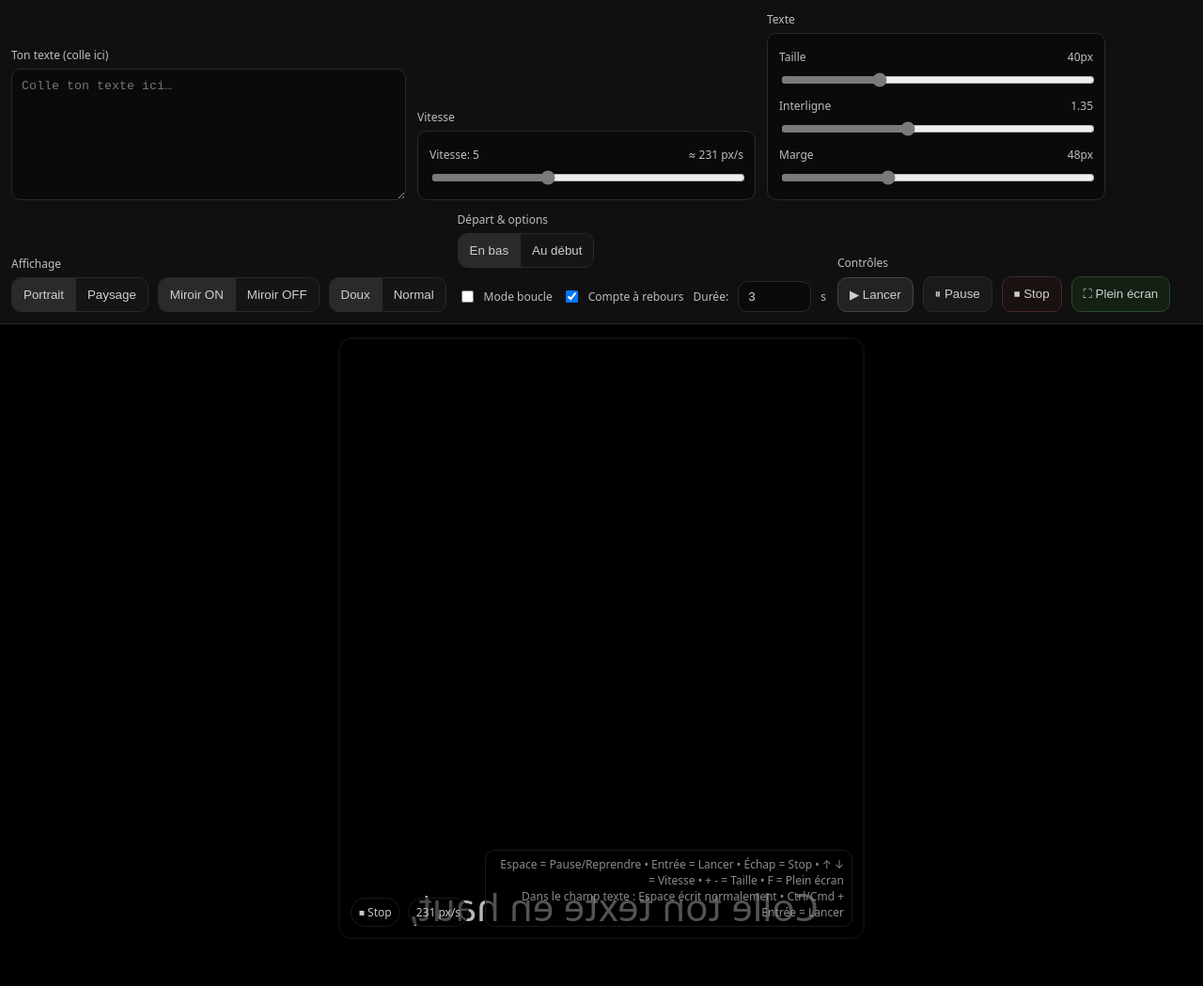
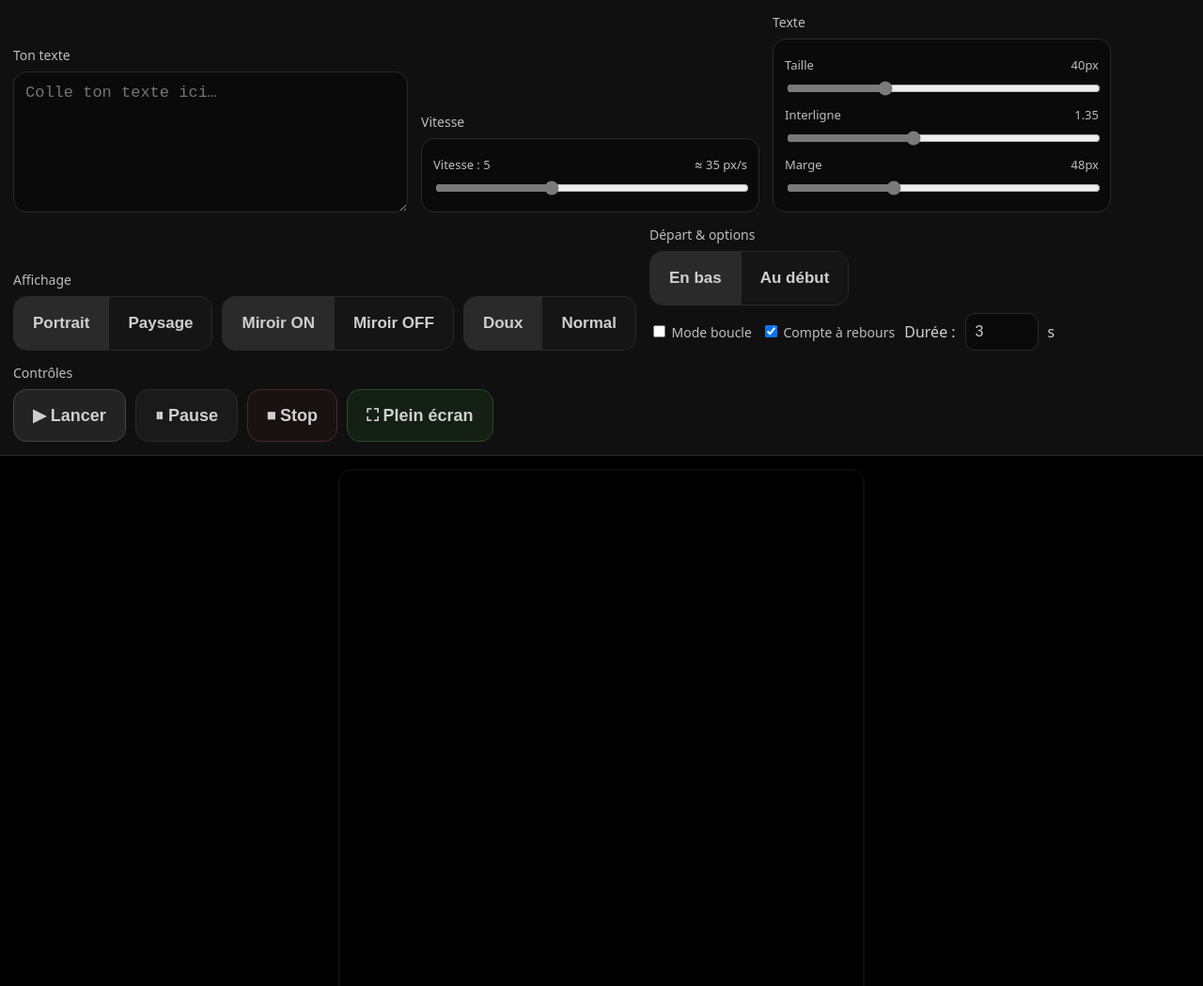
Before and after one commit to bannekafelata/prompteur, a plain HTML site: page index.html in a window 1280 px wide. Shown: the top 1049 px of the page at 94% size. Before the commit the page ends 1013 px from the top, so only its background shows below. Drawn offline with Linux system fonts and the light colour scheme.

Commit message:
Update index.html

```diff
--- a/index.html
+++ b/index.html
@@ -3,25 +3,26 @@
 <head>
   <meta charset="utf-8" />
   <meta name="viewport" content="width=device-width, initial-scale=1, viewport-fit=cover" />
-  <title>Prompteur (pro)</title>
+  <title>Prompteur</title>
 
   <style>
     :root{
       --bg:#000;
       --fg:#cfcfcf;
       --fgSoft:#b8b8b8;
-      --panel:#111;
       --border:#2a2a2a;
       --accent:#7a7a7a;
-      --muted:#a8a8a8;
     }
+
     *{box-sizing:border-box}
+
     body{
       margin:0;
-      font-family: system-ui, -apple-system, Segoe UI, Roboto, Arial, sans-serif;
-      background: var(--bg);
-      color: var(--fg);
+      font-family:system-ui,-apple-system,Segoe UI,Roboto,Arial,sans-serif;
+      background:var(--bg);
+      color:var(--fg);
     }
+
     .app{
       min-height:100vh;
       display:grid;
@@ -29,106 +30,146 @@
     }
 
     .controls{
-      background: rgba(17,17,17,0.96);
+      background:rgba(17,17,17,.96);
       border-bottom:1px solid var(--border);
-      padding:12px;
+      padding:14px;
       display:flex;
-      gap:12px;
+      gap:14px;
       flex-wrap:wrap;
       align-items:flex-end;
     }
+
     .group{
       display:flex;
       flex-direction:column;
-      gap:6px;
-      min-width: 220px;
+      gap:8px;
+      min-width:220px;
     }
-    label{font-size:12px;color:#bdbdbd}
+
+    label{
+      font-size:14px;
+      color:#bdbdbd;
+    }
 
     textarea{
-      width: 420px;
-      max-width: 92vw;
-      height: 140px;
+      width:420px;
+      max-width:92vw;
+      height:150px;
       background:#0a0a0a;
       color:var(--fg);
       border:1px solid var(--border);
-      border-radius:10px;
-      padding:10px;
+      border-radius:14px;
+      padding:12px;
       resize:vertical;
       outline:none;
+      font-size:17px;
     }
-    textarea:focus{ border-color:#444; }
-
-    .row{display:flex;gap:10px;flex-wrap:wrap;align-items:center}
 
     button{
       background:#1a1a1a;
       color:var(--fg);
       border:1px solid var(--border);
-      border-radius:10px;
-      padding:10px 12px;
+      border-radius:14px;
+      padding:16px 20px;
       cursor:pointer;
       user-select:none;
       white-space:nowrap;
-      -webkit-tap-highlight-color: transparent;
-      touch-action: manipulation;
+      -webkit-tap-highlight-color:transparent;
+      touch-action:manipulation;
+      font-size:18px;
+      font-weight:600;
+      min-height:56px;
     }
-    button:hover{ border-color:#444; }
-    button.primary{ background:#232323; border-color:#444; }
-    button.danger{ background:#1a1111; border-color:#4a2a2a; }
-    button.good{ background:#132013; border-color:#2a4a2a; }
+
+    button.primary{background:#232323;border-color:#444}
+    button.danger{background:#1a1111;border-color:#4a2a2a}
+    button.good{background:#132013;border-color:#2a4a2a}
+
+    .row{
+      display:flex;
+      gap:10px;
+      flex-wrap:wrap;
+      align-items:center;
+    }
 
     .toggle{
       display:inline-flex;
       border:1px solid var(--border);
-      border-radius:10px;
+      border-radius:14px;
       overflow:hidden;
     }
+
     .toggle button{
       border:0;
       border-right:1px solid var(--border);
       border-radius:0;
-      padding:10px 12px;
       background:#151515;
+      padding:16px 20px;
+      font-size:17px;
+      min-height:56px;
     }
-    .toggle button:last-child{ border-right:0; }
-    .toggle button.active{ background:#2a2a2a; }
+
+    .toggle button:last-child{border-right:0}
+    .toggle button.active{background:#2a2a2a}
 
     .sliderWrap{
-      width: 360px;
-      max-width: 92vw;
+      width:360px;
+      max-width:92vw;
       background:#0a0a0a;
       border:1px solid var(--border);
+      border-radius:14px;
+      padding:12px;
+    }
+
+    input[type="range"]{
+      width:100%;
+      accent-color:var(--accent);
+    }
+
+    input[type="number"]{
+      width:78px;
+      padding:10px;
       border-radius:10px;
-      padding:10px 12px;
+      border:1px solid var(--border);
+      background:#0a0a0a;
+      color:var(--fg);
+      font-size:16px;
     }
-    input[type="range"]{ width:100%; accent-color: var(--accent); }
+
     .meta{
-      font-size:12px;
+      font-size:13px;
       color:#bdbdbd;
       display:flex;
       justify-content:space-between;
       gap:10px;
-      margin: 6px 0;
+      margin:6px 0;
     }
 
-    /* Stage */
     .stageWrap{
       display:flex;
       justify-content:center;
       align-items:center;
-      padding: 14px;
+      padding:14px;
     }
+
     .stage{
       position:relative;
       background:#000;
       border:1px solid #111;
       border-radius:14px;
       overflow:hidden;
-      box-shadow: 0 0 0 1px #0a0a0a inset;
+      box-shadow:0 0 0 1px #0a0a0a inset;
     }
-    .stage.portrait{ width:min(92vw, 560px); height:min(80vh, 980px); }
-    .stage.landscape{ width:min(92vw, 1100px); height:min(66vh, 560px); }
+
+    .stage.portrait{
+      width:min(92vw,560px);
+      height:min(80vh,980px);
+    }
+
+    .stage.landscape{
+      width:min(92vw,1100px);
+      height:min(66vh,560px);
+    }
 
     .viewport{
       position:absolute;
@@ -141,16 +182,19 @@
       left:0;
       top:0;
       width:100%;
-      padding: 0 var(--pad);
+      padding:0 var(--pad);
       transform-origin:center;
-      will-change: transform, top;
+      will-change:top;
       white-space:pre-wrap;
       text-align:left;
-      line-height: var(--lh);
-      font-size: var(--fs);
-      color: var(--textColor);
+      line-height:var(--lh);
+      font-size:var(--fs);
+      color:var(--textColor);
     }
-    .mirror .content{ transform: scaleX(-1); }
+
+    .mirror .content{
+      transform:scaleX(-1);
+    }
 
     .hud{
       position:absolute;
@@ -159,61 +203,64 @@
       display:flex;
       gap:8px;
       flex-wrap:wrap;
-      align-items:center;
-      font-size:12px;
+      font-size:13px;
       color:#c8c8c8;
       z-index:5;
     }
+
     .pill{
-      background: rgba(0,0,0,0.6);
+      background:rgba(0,0,0,.6);
       border:1px solid #1a1a1a;
-      padding:6px 8px;
+      padding:7px 10px;
       border-radius:999px;
     }
+
     .hint{
       position:absolute;
       right:12px;
       bottom:12px;
       font-size:12px;
       color:#8a8a8a;
-      background: rgba(0,0,0,0.55);
-      padding:6px 8px;
+      background:rgba(0,0,0,.55);
+      padding:7px 10px;
       border:1px solid #1a1a1a;
       border-radius:10px;
-      max-width: 70%;
+      max-width:70%;
       text-align:right;
       z-index:5;
     }
 
-    /* Countdown overlay */
     .overlay{
       position:absolute;
       inset:0;
       display:none;
       align-items:center;
       justify-content:center;
-      background: rgba(0,0,0,0.55);
+      background:rgba(0,0,0,.55);
       z-index:10;
-      user-select:none;
-    }
-    .overlay.show{ display:flex; }
-    .countNum{
-      font-size: clamp(64px, 12vw, 160px);
-      font-weight: 700;
-      color: #e0e0e0;
-      letter-spacing: 0.03em;
     }
 
-    /* Desktop fullscreen hide controls */
-    :fullscreen .controls{ display:none; }
-    :-webkit-full-screen .controls{ display:none; }
+    .overlay.show{display:flex}
 
-    /* iPhone fallback "vrai" plein écran visuel */
-    .app.kiosk .controls{ display:none; }
+    .countNum{
+      font-size:clamp(64px,12vw,160px);
+      font-weight:700;
+      color:#e0e0e0;
+    }
+
+    :fullscreen .controls{display:none}
+
+    .app.kiosk .controls{display:none}
+
     .app.kiosk{
       height:100vh;
       overflow:hidden;
     }
+
+    .app.kiosk .stageWrap{
+      padding:0;
+    }
+
     .app.kiosk .stage{
       position:fixed;
       inset:0;
@@ -222,25 +269,27 @@
       border-radius:0;
       border:0;
     }
-    .app.kiosk .stageWrap{
-      padding:0;
-    }
   </style>
 </head>
 
 <body>
 <div id="app" class="app">
+
   <div class="controls">
+
     <div class="group">
-        <label for="text">Ton texte (colle ici)</label>
+      <label for="text">Ton texte</label>
       <textarea id="text" placeholder="Colle ton texte ici…"></textarea>
     </div>
 
     <div class="group">
       <label>Vitesse</label>
       <div class="sliderWrap">
-          <div class="meta"><span id="speedLabel">Vitesse: 5</span><span id="pxLabel">≈ 0 px/s</span></div>
-          <input id="speed" type="range" min="1" max="12" step="1" value="5" />
+        <div class="meta">
+          <span id="speedLabel">Vitesse : 5</span>
+          <span id="pxLabel">≈ 0 px/s</span>
+        </div>
+        <input id="speed" type="range" min="1" max="12" step="1" value="5">
       </div>
     </div>
 
@@ -248,26 +297,30 @@
       <label>Texte</label>
       <div class="sliderWrap">
         <div class="meta"><span>Taille</span><span id="fsLabel">40px</span></div>
-          <input id="fontSize" type="range" min="18" max="90" step="1" value="40" />
+        <input id="fontSize" type="range" min="18" max="90" step="1" value="40">
+
         <div class="meta"><span>Interligne</span><span id="lhLabel">1.35</span></div>
-          <input id="lineHeight" type="range" min="1.05" max="1.80" step="0.05" value="1.35" />
+        <input id="lineHeight" type="range" min="1.05" max="1.80" step="0.05" value="1.35">
+
         <div class="meta"><span>Marge</span><span id="padLabel">48px</span></div>
-          <input id="padding" type="range" min="12" max="120" step="2" value="48" />
+        <input id="padding" type="range" min="12" max="120" step="2" value="48">
       </div>
     </div>
 
     <div class="group">
       <label>Affichage</label>
       <div class="row">
-          <div class="toggle" role="group" aria-label="Orientation">
+        <div class="toggle">
           <button id="btnPortrait" class="active" type="button">Portrait</button>
           <button id="btnLandscape" type="button">Paysage</button>
         </div>
-          <div class="toggle" role="group" aria-label="Miroir">
+
+        <div class="toggle">
           <button id="btnMirrorOn" class="active" type="button">Miroir ON</button>
           <button id="btnMirrorOff" type="button">Miroir OFF</button>
         </div>
-          <div class="toggle" role="group" aria-label="Contraste">
+
+        <div class="toggle">
           <button id="btnSoftOn" class="active" type="button">Doux</button>
           <button id="btnSoftOff" type="button">Normal</button>
         </div>
@@ -277,27 +330,26 @@
     <div class="group">
       <label>Départ & options</label>
       <div class="row">
-          <div class="toggle" role="group" aria-label="Position de départ">
+        <div class="toggle">
           <button id="btnStartBottom" class="active" type="button">En bas</button>
           <button id="btnStartTop" type="button">Au début</button>
         </div>
       </div>
 
-        <div class="row" style="margin-top:8px;">
-          <label style="display:flex;gap:8px;align-items:center;margin:0;font-size:12px;color:#bdbdbd;">
-            <input id="chkLoop" type="checkbox" />
-            <span>Mode boucle</span>
+      <div class="row">
+        <label>
+          <input id="chkLoop" type="checkbox">
+          Mode boucle
         </label>
 
-          <label style="display:flex;gap:8px;align-items:center;margin:0;font-size:12px;color:#bdbdbd;">
-            <input id="chkCountdown" type="checkbox" checked />
-            <span>Compte à rebours</span>
+        <label>
+          <input id="chkCountdown" type="checkbox" checked>
+          Compte à rebours
         </label>
 
-          <span style="font-size:12px;color:#bdbdbd;">Durée:</span>
-          <input id="countdownSec" type="number" min="1" max="10" value="3"
-                 style="width:78px;padding:8px 10px;border-radius:10px;border:1px solid var(--border);background:#0a0a0a;color:var(--fg);" />
-          <span style="font-size:12px;color:#bdbdbd;">s</span>
+        <span>Durée :</span>
+        <input id="countdownSec" type="number" min="1" max="10" value="3">
+        <span>s</span>
       </div>
     </div>
 
@@ -310,16 +362,18 @@
         <button id="btnFullscreen" class="good" type="button">⛶ Plein écran</button>
       </div>
     </div>
+
   </div>
 
   <div class="stageWrap">
     <div id="stage" class="stage portrait mirror"
-           style="--fs:40px; --lh:1.35; --pad:48px; --textColor: var(--fgSoft);">
+         style="--fs:40px;--lh:1.35;--pad:48px;--textColor:var(--fgSoft);">
+
       <div class="viewport">
         <div id="content" class="content"></div>
       </div>
 
-        <div id="overlay" class="overlay" aria-hidden="true">
+      <div id="overlay" class="overlay">
         <div id="countNum" class="countNum">3</div>
       </div>
 
@@ -329,18 +383,18 @@
       </div>
 
       <div class="hint">
-          Espace = Pause/Reprendre • Entrée = Lancer • Échap = Stop • ↑ ↓ = Vitesse • + - = Taille • F = Plein écran
-          <br>Dans le champ texte : Espace écrit normalement • Ctrl/Cmd + Entrée = Lancer
+        Espace = Pause/Reprendre<br>
+        Ctrl/Cmd + Entrée = Lancer
+      </div>
+
     </div>
   </div>
-    </div>
+
 </div>
 
 <script>
 const app = document.getElementById('app');
-
 const elText = document.getElementById('text');
-
 const elSpeed = document.getElementById('speed');
 const elSpeedLabel = document.getElementById('speedLabel');
 const elPxLabel = document.getElementById('pxLabel');
@@ -358,18 +412,15 @@
 
 const btnStart = document.getElementById('btnStart');
 const btnPause = document.getElementById('btnPause');
-    const btnStop  = document.getElementById('btnStop');
+const btnStop = document.getElementById('btnStop');
 const btnFullscreen = document.getElementById('btnFullscreen');
 
-    const btnPortrait  = document.getElementById('btnPortrait');
+const btnPortrait = document.getElementById('btnPortrait');
 const btnLandscape = document.getElementById('btnLandscape');
-
-    const btnMirrorOn  = document.getElementById('btnMirrorOn');
+const btnMirrorOn = document.getElementById('btnMirrorOn');
 const btnMirrorOff = document.getElementById('btnMirrorOff');
-
-    const btnSoftOn  = document.getElementById('btnSoftOn');
+const btnSoftOn = document.getElementById('btnSoftOn');
 const btnSoftOff = document.getElementById('btnSoftOff');
-
 const btnStartBottom = document.getElementById('btnStartBottom');
 const btnStartTop = document.getElementById('btnStartTop');
 
@@ -383,30 +434,37 @@
 const statePill = document.getElementById('statePill');
 const infoPill = document.getElementById('infoPill');
 
-    // State
 let running = false;
 let paused = false;
 let y = 0;
 let lastTs = null;
-    let startMode = 'bottom'; // 'bottom' | 'top'
+let startMode = 'bottom';
 let softContrast = true;
 let countdownTimer = null;
 let inCountdown = false;
 
-    // Speed mapping
 function speedPxPerSecond(){
-      const v = Number(elSpeed.value); // 1..12
-      return 15 + Math.pow(v, 1.7) * 14; // ~29 .. 300 px/s
+  const v = Number(elSpeed.value);
+  return 2 + Math.pow(v, 1.45) * 3.2;
 }
 
-    function viewportHeight(){ return stage.clientHeight; }
-    function contentHeight(){ return content.scrollHeight; }
-    function endY(){ return -contentHeight() - 80; }
+function viewportHeight(){
+  return stage.clientHeight;
+}
+
+function contentHeight(){
+  return content.scrollHeight;
+}
+
+function endY(){
+  return -contentHeight() - 80;
+}
 
 function updateHUD(){
   const px = Math.round(speedPxPerSecond());
+  elSpeedLabel.textContent = `Vitesse : ${elSpeed.value}`;
+  elPxLabel.textContent = `≈ ${px} px/s`;
   infoPill.textContent = `${px} px/s`;
-      elPxLabel.textContent = `≈ ${px} px/s`;
 
   if(inCountdown) statePill.textContent = '⏳ Départ…';
   else if(!running) statePill.textContent = '⏹ Stop';
@@ -414,18 +472,15 @@
   else statePill.textContent = '▶ Lecture';
 }
 
-    function setSpeedLabel(){
-      elSpeedLabel.textContent = `Vitesse: ${elSpeed.value}`;
-      updateHUD();
-    }
-
 function applyTypography(){
   stage.style.setProperty('--fs', `${elFontSize.value}px`);
   stage.style.setProperty('--lh', `${elLineHeight.value}`);
   stage.style.setProperty('--pad', `${elPadding.value}px`);
+
   fsLabel.textContent = `${elFontSize.value}px`;
-      lhLabel.textContent = `${Number(elLineHeight.value).toFixed(2)}`;
+  lhLabel.textContent = Number(elLineHeight.value).toFixed(2);
   padLabel.textContent = `${elPadding.value}px`;
+
   resetPosition();
 }
 
@@ -442,38 +497,43 @@
 }
 
 function resetPosition(){
-      y = (startMode === 'bottom') ? (viewportHeight() - 60) : 40;
-      applyPosition();
-    }
-
-    function applyPosition(){
+  y = startMode === 'bottom' ? viewportHeight() - 60 : 40;
   content.style.top = `${y}px`;
 }
 
 function loop(ts){
-      if(!running){ lastTs = null; return; }
-      if(paused){ lastTs = ts; requestAnimationFrame(loop); return; }
+  if(!running){
+    lastTs = null;
+    return;
+  }
 
-      if(lastTs == null) lastTs = ts;
+  if(paused){
+    lastTs = ts;
+    requestAnimationFrame(loop);
+    return;
+  }
+
+  if(lastTs === null) lastTs = ts;
+
   const dt = (ts - lastTs) / 1000;
   lastTs = ts;
 
   y -= speedPxPerSecond() * dt;
-      applyPosition();
+  content.style.top = `${y}px`;
 
   if(y <= endY()){
     if(chkLoop.checked){
       resetPosition();
       lastTs = null;
       requestAnimationFrame(loop);
-          return;
-        } else {
+    }else{
       running = false;
       paused = false;
       updateHUD();
+    }
     return;
   }
-      }
+
   requestAnimationFrame(loop);
 }
 
@@ -482,9 +542,9 @@
     clearInterval(countdownTimer);
     countdownTimer = null;
   }
+
   inCountdown = false;
   overlay.classList.remove('show');
-      overlay.setAttribute('aria-hidden', 'true');
 }
 
 function startWithOptionalCountdown(){
@@ -502,13 +562,13 @@
     updateHUD();
 
     overlay.classList.add('show');
-        overlay.setAttribute('aria-hidden', 'false');
 
     let n = sec;
     countNum.textContent = n;
 
     countdownTimer = setInterval(() => {
       n -= 1;
+
       if(n <= 0){
         clearCountdown();
         running = true;
@@ -516,12 +576,11 @@
         lastTs = null;
         updateHUD();
         requestAnimationFrame(loop);
-          } else {
+      }else{
         countNum.textContent = n;
       }
     }, 1000);
-
-      } else {
+  }else{
     running = true;
     paused = false;
     lastTs = null;
@@ -532,10 +591,11 @@
 
 function togglePause(){
   if(inCountdown) return;
+
   if(running){
     paused = !paused;
     updateHUD();
-      } else {
+  }else{
     startWithOptionalCountdown();
   }
 }
@@ -570,11 +630,9 @@
   resetPosition();
 }
 
-    // ✅ Plein écran: vrai Fullscreen si dispo, sinon fallback iPhone (kiosk)
 async function toggleFullscreen(){
   const isFs = document.fullscreenElement || document.webkitFullscreenElement;
 
-      // Desktop / Android (Fullscreen API)
   if(stage.requestFullscreen || stage.webkitRequestFullscreen){
     try{
       if(!isFs){
@@ -588,21 +646,23 @@
     }catch(e){}
   }
 
-      // iPhone fallback
-      app.classList.toggle("kiosk");
-
-      // petit scroll pour pousser Safari à cacher la barre
-      setTimeout(()=>window.scrollTo(0,1), 50);
+  app.classList.toggle('kiosk');
+  setTimeout(() => window.scrollTo(0,1), 50);
 }
 
-    // Sur mobile, pointerdown est plus fiable que click
 function bindFast(el, fn){
-      el.addEventListener('pointerdown', (e)=>{ e.preventDefault(); fn(); }, {passive:false});
-      el.addEventListener('click', (e)=>{ e.preventDefault(); fn(); });
+  el.addEventListener('pointerdown', e => {
+    e.preventDefault();
+    fn();
+  }, {passive:false});
+
+  el.addEventListener('click', e => {
+    e.preventDefault();
+    fn();
+  });
 }
 
-    // Events UI
-    elSpeed.addEventListener('input', setSpeedLabel);
+elSpeed.addEventListener('input', updateHUD);
 elText.addEventListener('input', setContentFromTextarea);
 
 elFontSize.addEventListener('input', applyTypography);
@@ -620,24 +680,25 @@
 bindFast(btnMirrorOn, () => setMirror(true));
 bindFast(btnMirrorOff, () => setMirror(false));
 
-    bindFast(btnSoftOn, () => { softContrast = true; applyContrast(); });
-    bindFast(btnSoftOff, () => { softContrast = false; applyContrast(); });
+bindFast(btnSoftOn, () => {
+  softContrast = true;
+  applyContrast();
+});
+
+bindFast(btnSoftOff, () => {
+  softContrast = false;
+  applyContrast();
+});
 
 bindFast(btnStartBottom, () => setStartMode('bottom'));
 bindFast(btnStartTop, () => setStartMode('top'));
 
-    window.addEventListener('resize', () => resetPosition());
+document.addEventListener('keydown', e => {
+  const tag = e.target?.tagName?.toLowerCase?.() || "";
+  const isTypingField = tag === "textarea" || tag === "input" || e.target?.isContentEditable;
 
-    // Keyboard shortcuts (ne pas casser la saisie dans le textarea)
-    document.addEventListener('keydown', (e) => {
-      const key = e.key;
-      const tag = (e.target && e.target.tagName) ? e.target.tagName.toLowerCase() : "";
-      const isTypingField = tag === "textarea" || tag === "input" || (e.target && e.target.isContentEditable);
-
-      // Dans un champ : on laisse Espace écrire normalement
-      if (isTypingField) {
-        // Ctrl/Cmd + Entrée pour lancer
-        if ((e.ctrlKey || e.metaKey) && key === 'Enter') {
+  if(isTypingField){
+    if((e.ctrlKey || e.metaKey) && e.key === 'Enter'){
       e.preventDefault();
       startWithOptionalCountdown();
     }
@@ -648,49 +709,32 @@
     e.preventDefault();
     togglePause();
   }
-      if(key === 'Enter'){
+
+  if(e.key === 'Enter'){
     e.preventDefault();
     startWithOptionalCountdown();
   }
-      if(key === 'Escape'){
+
+  if(e.key === 'Escape'){
     e.preventDefault();
     stop();
   }
-      if(key === 'ArrowUp'){
-        e.preventDefault();
-        elSpeed.value = Math.min(12, Number(elSpeed.value) + 1);
-        setSpeedLabel();
-      }
-      if(key === 'ArrowDown'){
-        e.preventDefault();
-        elSpeed.value = Math.max(1, Number(elSpeed.value) - 1);
-        setSpeedLabel();
-      }
-      if(key === '+' || key === '='){
-        e.preventDefault();
-        elFontSize.value = Math.min(90, Number(elFontSize.value) + 1);
-        applyTypography();
-      }
-      if(key === '-' || key === '_'){
-        e.preventDefault();
-        elFontSize.value = Math.max(18, Number(elFontSize.value) - 1);
-        applyTypography();
-      }
-      if(key.toLowerCase() === 'f'){
+
+  if(e.key.toLowerCase() === 'f'){
     e.preventDefault();
     toggleFullscreen();
   }
 });
 
-    // Init
-    setSpeedLabel();
+window.addEventListener('resize', resetPosition);
+
+updateHUD();
 applyTypography();
 setContentFromTextarea();
 setMirror(true);
 setStartMode('bottom');
-    softContrast = true;
 applyContrast();
-    updateHUD();
 </script>
+
 </body>
 </html>
```
Lines whose indentation alone changed are shown as unchanged.
